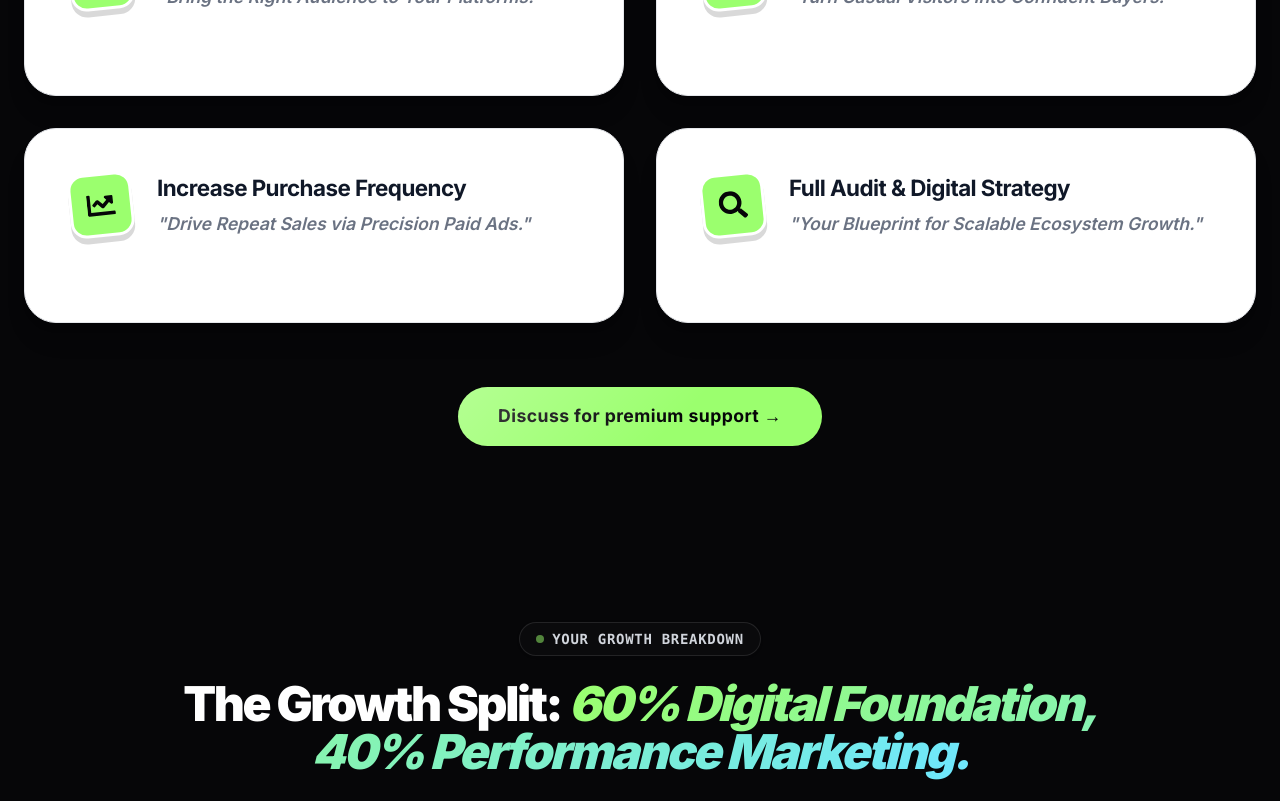
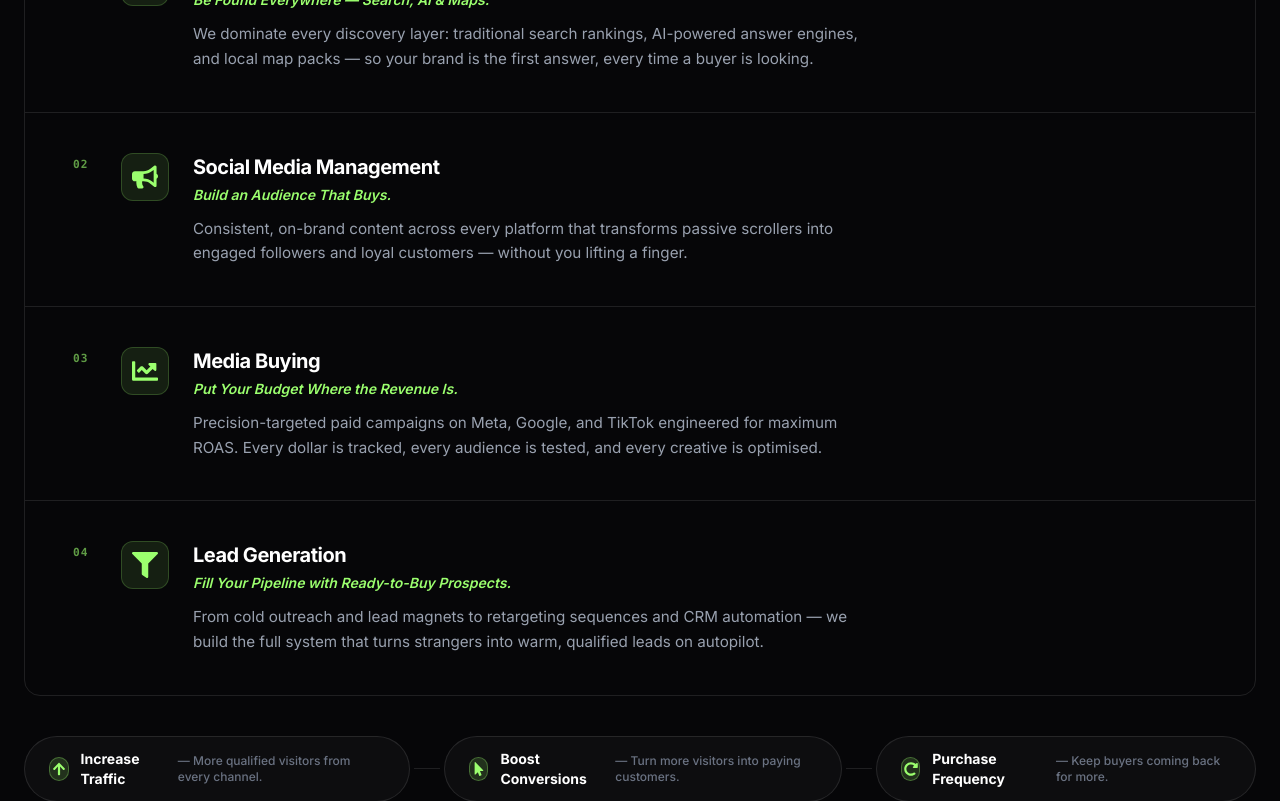
Before and after one commit to einfoengine/ablyart, a Next.js app: page / in a window 1280 px wide. Shown: the part 2320-3121 px from the top of the page. Built offline with nearby package versions, Linux system fonts and the light colour scheme.

Commit message:
Services style 1

```diff
--- a/src/components/HotServicesSection.tsx
+++ b/src/components/HotServicesSection.tsx
@@ -3,43 +3,76 @@
 import { motion } from "framer-motion";
 import { SectionHeader } from "./ui/SectionHeader";
 import { Button } from "@/components/ui/Button";
-
-
-import { FaFire, FaSearch, FaFilter, FaChartLine } from "react-icons/fa";
+import {
+  FaSearch,
+  FaBullhorn,
+  FaChartLine,
+  FaFilter,
+  FaArrowUp,
+  FaMousePointer,
+  FaRedoAlt,
+} from "react-icons/fa";
 
 const services = [
   {
-    category: "Drive Potential Traffic",
-    title: "Bring the Right Audience to Your Platforms.",
-    description: "We utilize smart, multi-channel targeting to bring high-quality, product-aware visitors straight to your website and social media platforms, ensuring you reach people ready to engage.",
-    icon: <FaFire size={28} />
+    number: "01",
+    label: "SEO, AEO & GEO",
+    tagline: "Be Found Everywhere — Search, AI & Maps.",
+    description:
+      "We dominate every discovery layer: traditional search rankings, AI-powered answer engines, and local map packs — so your brand is the first answer, every time a buyer is looking.",
+    icon: <FaSearch size={26} />,
   },
   {
-    category: "Optimize Conversion Rates",
-    title: "Turn Casual Visitors into Confident Buyers.",
-    description: "Traffic is useless without action. We re-engineer your user experience, refine your messaging, and optimize your sales funnels to significantly increase the percentage of visitors who complete a purchase.",
-    icon: <FaFilter size={28} />
+    number: "02",
+    label: "Social Media Management",
+    tagline: "Build an Audience That Buys.",
+    description:
+      "Consistent, on-brand content across every platform that transforms passive scrollers into engaged followers and loyal customers — without you lifting a finger.",
+    icon: <FaBullhorn size={26} />,
   },
   {
-    category: "Increase Purchase Frequency",
-    title: "Drive Repeat Sales via Precision Paid Ads.",
-    description: "We deploy highly optimized remarketing campaigns across ad platforms to keep your brand top-of-mind, encouraging past buyers to return and purchase from you more frequently.",
-    icon: <FaChartLine size={28} />
+    number: "03",
+    label: "Media Buying",
+    tagline: "Put Your Budget Where the Revenue Is.",
+    description:
+      "Precision-targeted paid campaigns on Meta, Google, and TikTok engineered for maximum ROAS. Every dollar is tracked, every audience is tested, and every creative is optimised.",
+    icon: <FaChartLine size={26} />,
   },
   {
-    category: "Full Audit & Digital Strategy",
-    title: "Your Blueprint for Scalable Ecosystem Growth.",
-    description: "We perform a deep-dive audit of your digital presence to find bottlenecks and leaks. Then, we provide a customized, step-by-step marketing strategy mathematically built to scale.",
-    icon: <FaSearch size={28} />
-  }
+    number: "04",
+    label: "Lead Generation",
+    tagline: "Fill Your Pipeline with Ready-to-Buy Prospects.",
+    description:
+      "From cold outreach and lead magnets to retargeting sequences and CRM automation — we build the full system that turns strangers into warm, qualified leads on autopilot.",
+    icon: <FaFilter size={26} />,
+  },
 ];
 
+const benefits = [
+  {
+    icon: <FaArrowUp size={14} />,
+    label: "Increase Traffic",
+    detail: "More qualified visitors from every channel.",
+  },
+  {
+    icon: <FaMousePointer size={14} />,
+    label: "Boost Conversions",
+    detail: "Turn more visitors into paying customers.",
+  },
+  {
+    icon: <FaRedoAlt size={14} />,
+    label: "Purchase Frequency",
+    detail: "Keep buyers coming back for more.",
+  },
+];
 
 export default function HotServicesSection({ id }: { id?: string }) {
   return (
-    <section id={id} className="py-20 md:py-24 bg-[var(--background)] relative z-20">
+    <section
+      id={id}
+      className="py-20 md:py-28 bg-[var(--background)] relative z-20"
+    >
       <div className="max-w-7xl mx-auto px-6">
-
         {/* Section Heading */}
         <SectionHeader
           badge="This is how we help you"
@@ -49,64 +82,109 @@ export default function HotServicesSection({ id }: { id?: string }) {
           alignment="center"
         />
 
-        {/* 2-Column Glass Grid */}
-        <div className="grid grid-cols-1 md:grid-cols-2 gap-6 md:gap-8 mb-16">
+        {/* Full-width gapless bordered service boxes */}
+        <motion.div
+          initial="hidden"
+          whileInView="visible"
+          viewport={{ once: true, margin: "-60px" }}
+          variants={{ visible: { transition: { staggerChildren: 0.1 } } }}
+          className="w-full border border-white/10 rounded-2xl overflow-hidden mb-10"
+        >
           {services.map((service, idx) => (
             <motion.div
               key={idx}
-              initial={{ opacity: 0, y: 30 }}
-              whileInView={{ opacity: 1, y: 0 }}
-              viewport={{ once: true, margin: "-50px" }}
-              transition={{ duration: 0.5, delay: idx * 0.15 }}
-              className="group h-full"
+              variants={{
+                hidden: { opacity: 0, x: -24 },
+                visible: { opacity: 1, x: 0, transition: { duration: 0.5 } },
+              }}
+              className={`group relative flex flex-col sm:flex-row items-start gap-6 px-8 py-8 md:px-12 md:py-10 bg-transparent hover:bg-white/[0.03] transition-colors duration-300 cursor-default${
+                idx < services.length - 1 ? " border-b border-white/10" : ""
+              }`}
             >
-              <div
-                className="relative w-full h-full bg-white border border-gray-200 rounded-[2rem] p-8 md:p-10 flex flex-col sm:flex-row items-center sm:items-start gap-6 text-center sm:text-left shadow-xl group-hover:shadow-[0_20px_40px_rgba(0,0,0,0.12)] transition-all duration-[600ms]"
-              >
-                  <div className="flex-shrink-0 w-16 h-16 bg-[var(--accent)] text-[#060608] flex items-center justify-center rounded-[1rem] border-[3px] border-white shadow-[0_6px_0_rgba(0,0,0,0.15)] transform -rotate-[6deg] relative z-10 sm:mt-1 ml-1 group-hover:scale-105 group-hover:rotate-[3deg] transition-all duration-[600ms]">
+              {/* Number */}
+              <span className="shrink-0 text-[0.7rem] font-mono font-bold text-[var(--accent)] tracking-widest opacity-60 pt-1 w-6">
+                {service.number}
+              </span>
+
+              {/* Icon bubble */}
+              <div className="shrink-0 w-12 h-12 rounded-xl bg-[var(--accent)]/10 border border-[var(--accent)]/20 flex items-center justify-center text-[var(--accent)] group-hover:bg-[var(--accent)]/20 transition-colors duration-300">
                 {service.icon}
               </div>
 
-                  <div className="flex flex-col flex-1 relative w-full pt-1">
-                    {/* Sliding Content Container */}
-                    <div className="grid w-full relative">
-                      {/* CATEGORY & TITLE (Slides out up) */}
-                      <div className="col-start-1 row-start-1 w-full flex flex-col transition-all duration-[600ms] transform translate-y-0 opacity-100 group-hover:-translate-y-4 group-hover:opacity-0 relative z-10 pointer-events-auto group-hover:pointer-events-none">
-                        <h3 className="text-xl md:text-[1.4rem] font-bold text-gray-900 tracking-tight leading-snug mb-2 capitalize">
-                          {service.category}
+              {/* Text */}
+              <div className="flex flex-col flex-1 min-w-0">
+                <h3 className="text-lg md:text-xl font-bold text-white tracking-tight mb-1">
+                  {service.label}
                 </h3>
-                        <p className="font-semibold italic leading-snug text-gray-500 text-[1.1rem]">
-                          "{service.title}"
+                <p className="text-[var(--accent)] font-semibold text-sm mb-3 italic">
+                  {service.tagline}
+                </p>
+                <p className="text-gray-400 text-sm md:text-[0.95rem] leading-relaxed max-w-2xl">
+                  {service.description}
                 </p>
               </div>
 
-                      {/* DESCRIPTION (Slides in up) */}
-                      <div className="col-start-1 row-start-1 w-full transition-all duration-[600ms] transform translate-y-4 opacity-0 pointer-events-none group-hover:translate-y-0 group-hover:opacity-100 group-hover:pointer-events-auto relative z-20">
-                        <p className="text-gray-600 font-medium text-[0.95rem] md:text-[1.05rem] leading-relaxed">
-                          {service.description}
-                        </p>
-                      </div>
-                    </div>
-                  </div>
+              {/* Hover right arrow */}
+              <div className="shrink-0 self-center ml-auto pl-4 opacity-0 group-hover:opacity-100 translate-x-2 group-hover:translate-x-0 transition-all duration-300 text-[var(--accent)]">
+                <svg width="20" height="20" viewBox="0 0 20 20" fill="none">
+                  <path
+                    d="M4 10h12M12 6l4 4-4 4"
+                    stroke="currentColor"
+                    strokeWidth="1.8"
+                    strokeLinecap="round"
+                    strokeLinejoin="round"
+                  />
+                </svg>
               </div>
             </motion.div>
           ))}
+        </motion.div>
+
+        {/* Benefit bullets */}
+        <motion.div
+          initial={{ opacity: 0, y: 20 }}
+          whileInView={{ opacity: 1, y: 0 }}
+          viewport={{ once: true, margin: "-40px" }}
+          transition={{ duration: 0.5, delay: 0.3 }}
+          className="flex flex-col sm:flex-row items-center justify-center gap-4 sm:gap-0 mb-14"
+        >
+          {benefits.map((b, idx) => (
+            <div key={idx} className="flex items-center gap-0">
+              <div className="flex items-center gap-3 px-6 py-3 bg-white/[0.03] border border-white/10 rounded-full hover:border-[var(--accent)]/30 hover:bg-[var(--accent)]/5 transition-all duration-300 group/benefit">
+                <span className="w-6 h-6 rounded-full bg-[var(--accent)]/15 border border-[var(--accent)]/30 flex items-center justify-center text-[var(--accent)] group-hover/benefit:bg-[var(--accent)]/25 transition-colors duration-300">
+                  {b.icon}
+                </span>
+                <span className="text-sm font-bold text-white">{b.label}</span>
+                <span className="hidden md:inline text-xs text-gray-500 font-medium">
+                  — {b.detail}
+                </span>
               </div>
+              {idx < benefits.length - 1 && (
+                <span className="hidden sm:block w-8 h-px bg-white/10 mx-1" />
+              )}
+            </div>
+          ))}
+        </motion.div>
 
         {/* Call to Action */}
         <div className="flex justify-center">
           <motion.div
             initial={{ opacity: 0, y: 20 }}
             whileInView={{ opacity: 1, y: 0 }}
-            viewport={{ once: true, margin: "-50px" }}
-            transition={{ duration: 0.5, delay: 0.4 }}
+            viewport={{ once: true, margin: "-40px" }}
+            transition={{ duration: 0.5, delay: 0.45 }}
           >
-            <Button variant="primary" size="lg" href="https://calendly.com/" target="_blank" rel="noopener noreferrer">
+            <Button
+              variant="primary"
+              size="lg"
+              href="https://calendly.com/"
+              target="_blank"
+              rel="noopener noreferrer"
+            >
               Discuss for premium support →
             </Button>
           </motion.div>
         </div>
-
       </div>
     </section>
   );
```
Lines whose indentation alone changed are shown as unchanged.
